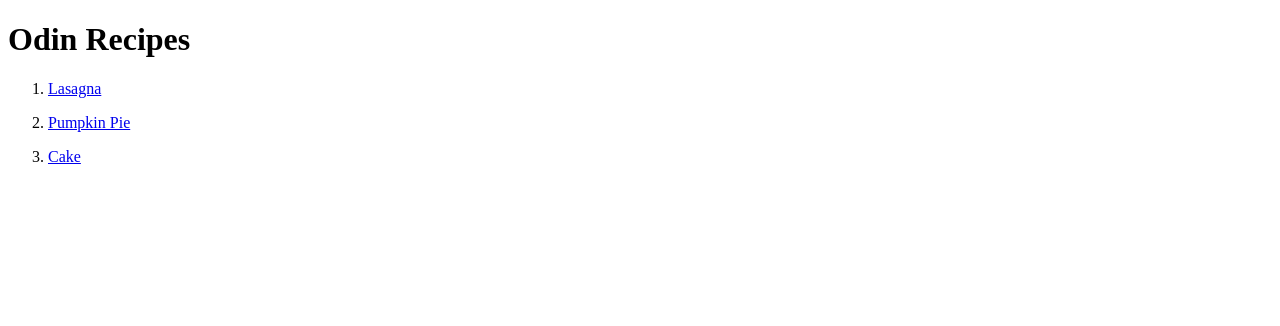
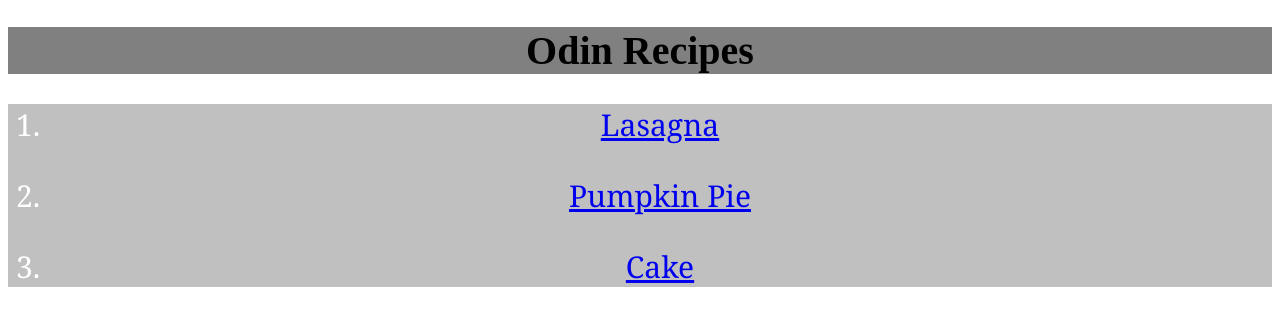
Before and after one commit to FellowTarnished/odin-recipes, a plain HTML site: page index.html in a window 1280 px wide. Drawn offline with Linux system fonts and the light colour scheme.

Commit message:
added CSS styling

```diff
--- a/index.html
+++ b/index.html
@@ -3,6 +3,7 @@
 <head>
     <meta charset="UTF-8">
     <title>Odin Recipes</title>
+    <link rel="stylesheet" href="style.css">
 </head>
 <body>
     <h1>Odin Recipes</h1>
--- /dev/null
+++ b/style.css
@@ -0,0 +1,22 @@
+h1 {
+
+    text-align: center;
+    background-color: gray;
+    font-family:'Gill Sans', 'Gill Sans MT', Calibri, 'Trebuchet MS', sans-serif>;
+    font-size: 40px;
+    color: black;
+    font-weight: bold;
+
+}
+
+ol {
+
+text-align: center;
+background-color: silver;
+color: white;
+font-family:Georgia, 'Times New Roman', Times, serif;
+font-size:30px;
+font-weight:lighter;
+
+
+}
```
